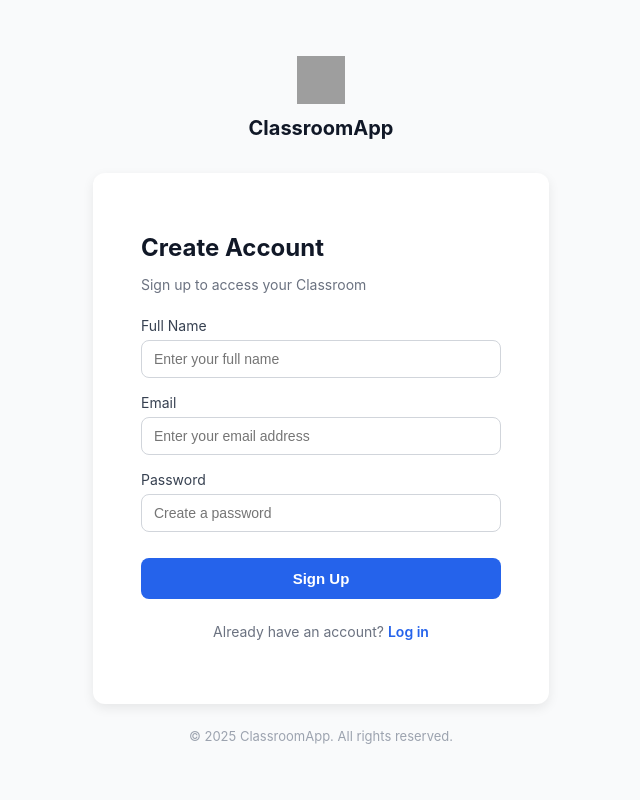
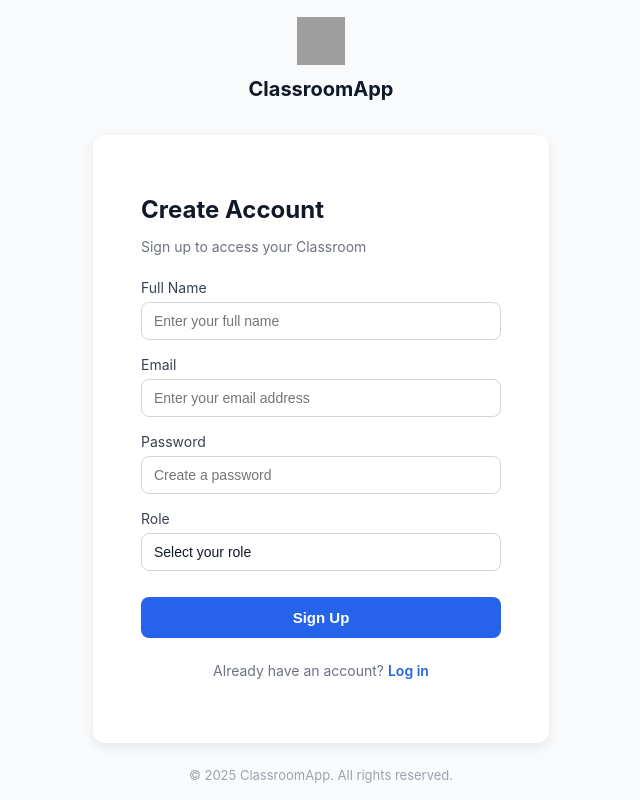
Before and after one commit to VladSchiopu/Smarthack_Interactive_Classroom, a Flask app: page /register in a window 1280 px wide. Shown: the whole page, without its empty margins (319-959 px from the left). Run offline with Flask 3, Linux system fonts and the light colour scheme; grey boxes are pictures that could not be loaded.

Commit message:
new route, user roles

```diff
--- a/app/routes.py
+++ b/app/routes.py
@@ -11,9 +11,10 @@ bp = Blueprint("main", __name__)
 
 # Model simplu pentru utilizatori
 class User(UserMixin):
-    def __init__(self, email, name):
+    def __init__(self, email, name, role):
         self.id = email
         self.name = name
+        self.role = role
 
 # ---- Rutele tale originale ----
 @bp.route("/", methods=["GET"])
@@ -28,10 +29,11 @@ def register():
         email = request.form["email"]
         name = request.form["name"]
         password = request.form["password"]
+        role = request.form.get("role")
 
         if get_user(email):
             return "Email deja folosit!"
-        add_user(email, name, password)
+        add_user(email, name, password, role)
         return redirect(url_for("main.login"))
 
     return render_template("register.html")
@@ -46,7 +48,7 @@ def login():
         user = get_user(email)
 
         if user and check_password_hash(user["password"], password):
-            login_user(User(email, user["name"]))
+            login_user(User(email, user["name"], user["role"]))
             return redirect(url_for("main.hello"))
         return "Date de autentificare incorecte!"
 
@@ -59,6 +61,23 @@ def login():
 def logout():
     logout_user()
     return redirect(url_for("main.login"))
+
+@bp.route("/home")
+@login_required
+def home():
+    email = current_user.id
+    name = current_user.name
+    role = current_user.role
+
+    if role == "Elev":
+        return "Esti elev!"
+    elif role == "Profesor":
+        return "Esti profesor!"
+    elif role == "Parinte":
+        return "Esti parinte!"
+    else:
+        return "Esti animal"
+
 
 
 @bp.route("/dashboard")
--- a/app/static/css/auth.css
+++ b/app/static/css/auth.css
@@ -127,3 +127,30 @@ footer {
   color: #9ca3af;
   margin-top: 24px;
 }
+
+/* Dropdown (select) */
+select {
+  border: 1px solid #d1d5db;
+  border-radius: 8px;
+  padding: 10px 12px;
+  font-size: 14px;
+  margin-bottom: 16px;
+  outline: none;
+  background-color: #ffffff;
+  color: #111827;
+  appearance: none; /* elimină săgeata implicită în unele browsere */
+  -webkit-appearance: none;
+  -moz-appearance: none;
+  cursor: pointer;
+  transition: border-color 0.2s ease;
+}
+
+select:focus {
+  border-color: #2563eb;
+}
+
+/* Opțiuni dropdown */
+select option {
+  font-size: 14px;
+  color: #111827;
+}
--- a/app/templates/register.html
+++ b/app/templates/register.html
@@ -21,6 +21,14 @@
       <label>Password</label>
       <input type="password" name="password" placeholder="Create a password" required>
 
+      <label>Role</label>
+        <select name="role" required>
+          <option value="">Select your role</option>
+          <option value="Elev">Elev</option>
+          <option value="Profesor">Profesor</option>
+          <option value="Parinte">Parinte</option>
+        </select>
+
       <button type="submit" class="primary-btn">Sign Up</button>
     </form>
 
--- a/app/users_db.py
+++ b/app/users_db.py
@@ -2,10 +2,11 @@ from werkzeug.security import generate_password_hash
 
 users = {}  # {"email": {"name": "...", "password": "..."}}
 
-def add_user(email, name, password):
+def add_user(email, name, password, role):
     users[email] = {
         "name": name,
-        "password": generate_password_hash(password)
+        "password": generate_password_hash(password),
+        "role": role
     }
 
 def get_user(email):
@@ -16,4 +17,4 @@ def load_user(email):
     if not user:
         return None
     from .routes import User
-    return User(email, user["name"])
+    return User(email, user["name"], user["role"])
```
